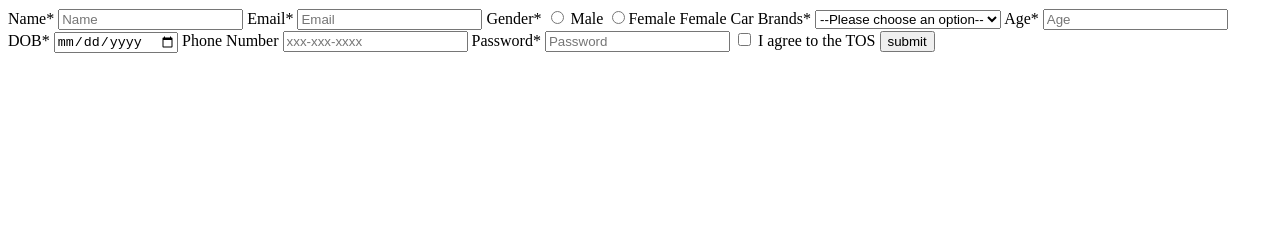
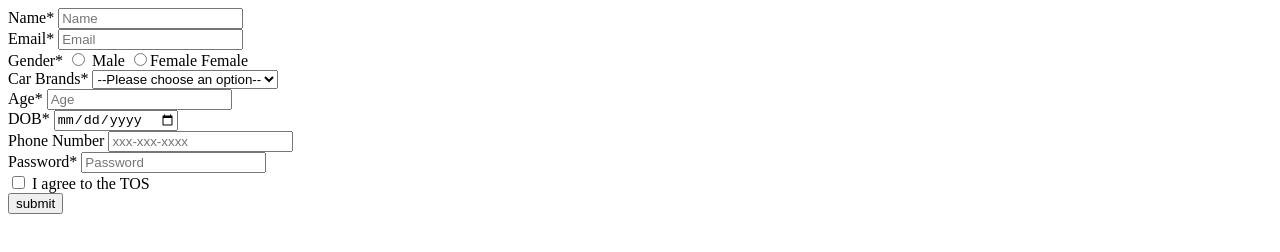
Before and after one commit to acciojob/signup-form-car-sushmareddy-hub, a website: page main.html in a window 1280 px wide. Drawn offline with Linux system fonts and the light colour scheme.

Commit message:
created a submission

```diff
--- a/main.html
+++ b/main.html
@@ -8,18 +8,22 @@
 
 <body>
 	<form method="post">
+		<div>
 	<label for="name">Name*</label>
 	<input type="text" id="name" placeholder="Name" required>
-
+		</div>
+		<div>
 		<label for="email">Email*</label>
 	<input type="email" id="email" placeholder="Email" required>
-
+		</div>
+		<div>
 		<label for="gender">Gender*</label>
 	<input type="radio"  id="gender-m" name="gender"  required>
 		<label for="gender-m">Male</label>
 	<input type="radio"  id="gender-m" name="gender"  required>Female
 		<label for="gender-f">Female</label>
-
+		</div>
+		<div>
 	<label for="cars">Car Brands*</label>
 	<select id="cars" required>
 		<option value="disabled selected">--Please choose an option--</option>
@@ -27,25 +31,31 @@
 		<option value="audi"> Audi</option>
 		<option value="mercedes">Mercedes</option>
 	</select>
+		</div>
+		<div>
 
 	<label for="age">Age*</label>
 	<input type="number"  placeholder="Age" id="age"  required>
-
+		</div>
+		<div>
 	<label for="dob">DOB*</label>
 	<input type="date" id="dob" required>
-
+		</div>
+		<div>
 	<label for="phone">Phone Number</label>
 	<input type="tel" id="tel" placeholder="xxx-xxx-xxxx">
-
+		</div>
+		<div>
 	<label for="password">Password*</label>
 	<input type="password" id="password"  placeholder="Password" required>
-
-
+		</div>
+		<div>
 	<input type="checkbox"  required id="tos">
 	<label for="tos">I agree to the TOS</label>
-
+		</div>
+		<div>
 	<button type="submit">submit</button>
-
+		</div>
 	</form>
 
 </body>
```
